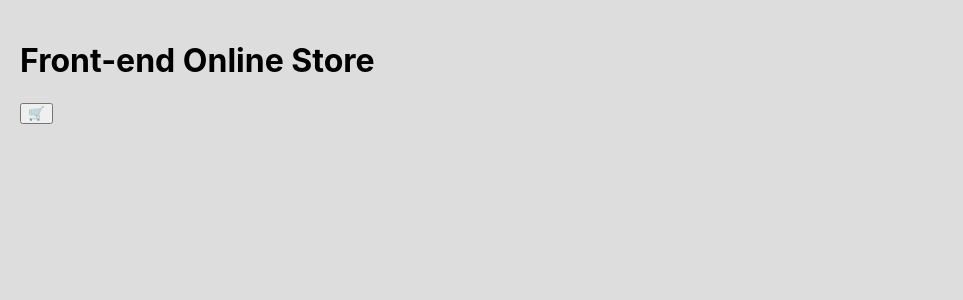
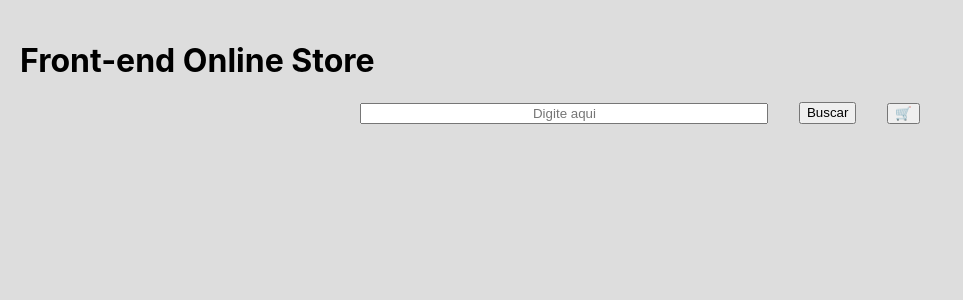
Before and after one commit to gustavodutradev/Project-Online-Store, a React (Create React App) app: page /product/1 in a window 1280 px wide. Shown: the top 300 px of the page, without its empty margins (0-963 px from the left). Built offline with nearby package versions, Linux system fonts and the light colour scheme.

Commit message:
Requisito 6 finalizado

```diff
--- a/src/App.js
+++ b/src/App.js
@@ -1,24 +1,98 @@
-/* eslint-disable no-unused-vars */
+// Main Imports
 import React from 'react';
 import './App.css';
-import { Switch, Route, Link, BrowserRouter } from 'react-router-dom';
+// Logic Imports
+import { Switch, Route, BrowserRouter } from 'react-router-dom';
+import * as api from './services/api';
+// Component Imports
 import Carrinho from './components/Carrinho';
 import Content from './components/Content';
 import SideBar from './components/SideBar';
+import Header from './components/Header';
 
 class App extends React.Component {
+  state = {
+    searchInput: '',
+    clickSearch: false,
+    searchResult: [],
+    filter: '',
+  }
+
+  handleChange = ({ target }) => {
+    this.setState({
+      searchInput: target.value,
+    });
+  }
+
+  createProductCard = (product) => (
+    <div key={ product.id } data-testid="product">
+      <div>
+        <img
+          src={ product.thumbnail }
+          alt={ product.title }
+        />
+      </div>
+      { product.title }
+      <br />
+      { product.price
+        .toLocaleString('pt-BR',
+          { style: 'currency',
+            currency: product.currency_id,
+            minimumFractionDigits: 2 }) }
+    </div>
+  )
+
+  searchRequest = async () => {
+    const { searchInput } = this.state;
+    const request = await api.getProductsFromCategoryAndQuery('', searchInput);
+    const { results } = await request;
+
+    const arrayOfItens = results.map((product) => this.createProductCard(product));
+
+    this.setState({
+      searchResult: arrayOfItens,
+      clickSearch: true,
+    });
+  }
+
+  setFilterCategory = async (categoryId) => {
+    const { searchInput } = this.state;
+    const request = await api.getProductsFromCategoryAndQuery(categoryId, searchInput);
+    const { results } = await request;
+
+    const arrayOfItens = results.map((product) => this.createProductCard(product));
+
+    this.setState({
+      searchResult: arrayOfItens,
+      clickSearch: true,
+    });
+  }
+
   render() {
+    const { searchInput, searchResult, clickSearch, filter } = this.state;
+
     return (
       <BrowserRouter>
-        <div>
-          <h1>Front-end Online Store</h1>
-          <Link data-testid="shopping-cart-button" to="/carrinho">
-            <button type="submit">🛒</button>
-          </Link>
+        <h1>Front-end Online Store</h1>
+        <div className="header">
+
+          <Header
+            handleChange={ this.handleChange }
+            searchRequest={ this.searchRequest }
+          />
+        </div>
+        <div className="page-body">
           <Switch>
             <Route exact path="/">
-              <Content />
-              <SideBar />
+              <SideBar
+                setFilterCategory={ this.setFilterCategory }
+              />
+              <Content
+                searchInput={ searchInput }
+                searchResult={ searchResult }
+                filter={ filter }
+                clickSearch={ clickSearch }
+              />
             </Route>
             <Route exact path="/carrinho" component={ Carrinho } />
           </Switch>
--- a/src/components/Content.jsx
+++ b/src/components/Content.jsx
@@ -1,87 +1,35 @@
+// Main Imports
 import React, { Component } from 'react';
-import * as api from '../services/api';
+import PropTypes from 'prop-types';
 
 class Content extends Component {
-  state = {
-    searchInput: '',
-    clickSearch: false,
-    searchResult: [],
-  }
+  render() {
+    // Props Import
+    const { searchInput, searchResult, clickSearch } = this.props;
 
-  handleChange = ({ target }) => {
-    this.setState({
-      searchInput: target.value,
-    });
-  }
-
-  searchRequest = async () => {
-    const { searchInput } = this.state;
-    const request = await api.getProductsFromCategoryAndQuery('', searchInput);
-    const { results } = await request;
-
-    let arrayOfItens = 'Nenhum produto foi encontrado';
-
-    if (results.length > 0) {
-      arrayOfItens = results.map((product) => (
-        <div key={ product.id } data-testid="product">
-          <div>
-            <img
-              src={ product.thumbnail }
-              alt={ product.title }
-            />
-          </div>
-          { product.title }
-          <br />
-          { product.price
-            .toLocaleString('pt-BR',
-              { style: 'currency',
-                currency: product.currency_id,
-                minimumFractionDigits: 2 }) }
-        </div>
-      ));
-    }
-
-    this.setState({
-      searchResult: arrayOfItens,
-      clickSearch: true,
-    });
-  }
-
-  render() {
-    // Input Handler - Checker
-    const { searchInput, searchResult, clickSearch } = this.state;
+    // Input Checker
     const searchMinLimit = 0;
     const searchRule = searchInput.length > searchMinLimit;
 
     return (
-      <div>
-        <label htmlFor="home-initial-message">
-          <input
-            type="text"
-            id="home-initial-message"
-            onChange={ this.handleChange }
-            placeholder="Digite aqui"
-            data-testid="query-input"
-          />
-        </label>
-        <button
-          type="submit"
-          data-testid="query-button"
-          onClick={ this.searchRequest }
-        >
-          Buscar
-        </button>
+      <div className="search-results">
         {searchRule ? '' : (
-          <p
-            data-testid="home-initial-message"
-          >
+          <div data-testid="home-initial-message">
             Digite algum termo de pesquisa ou escolha uma categoria.
-          </p>
+          </div>
         )}
-        { clickSearch && searchResult }
+        { clickSearch && (searchResult.length > 0
+          ? searchResult
+          : <div>Nenhum produto foi encontrado</div>) }
       </div>
     );
   }
 }
 
+Content.propTypes = {
+  searchInput: PropTypes.string.isRequired,
+  searchResult: PropTypes.instanceOf(Array).isRequired,
+  clickSearch: PropTypes.bool.isRequired,
+};
+
 export default Content;
--- /dev/null
+++ b/src/components/Header.jsx
@@ -0,0 +1,41 @@
+import React, { Component } from 'react';
+import PropTypes from 'prop-types';
+import { Link } from 'react-router-dom';
+
+class Header extends Component {
+  render() {
+    const { handleChange, searchRequest } = this.props;
+
+    return (
+      <div className="header-bar">
+        <label htmlFor="home-initial-message">
+          <input
+            type="text"
+            id="home-initial-message"
+            onChange={ handleChange }
+            placeholder="Digite aqui"
+            data-testid="query-input"
+            className="search-input"
+          />
+        </label>
+        <button
+          type="submit"
+          data-testid="query-button"
+          onClick={ searchRequest }
+        >
+          Buscar
+        </button>
+        <Link data-testid="shopping-cart-button" to="/carrinho">
+          <button type="submit">🛒</button>
+        </Link>
+      </div>
+    );
+  }
+}
+
+Header.propTypes = {
+  handleChange: PropTypes.func.isRequired,
+  searchRequest: PropTypes.func.isRequired,
+};
+
+export default Header;
--- a/src/components/SideBar.jsx
+++ b/src/components/SideBar.jsx
@@ -1,5 +1,6 @@
 /* eslint-disable react/no-unused-state */
 import React, { Component } from 'react';
+import PropTypes from 'prop-types';
 import * as api from '../services/api';
 
 class SideBar extends Component {
@@ -18,6 +19,7 @@ getCategoriesResponse = async () => {
 
 render() {
   const { categoriesList } = this.state;
+  const { setFilterCategory } = this.props;
   return (
     <div className="categories-container">
       {
@@ -27,6 +29,7 @@ render() {
             key={ category.id }
             type="button"
             data-testid="category"
+            onClick={ () => setFilterCategory(category.id) }
           >
             {' '}
             { category.name }
@@ -39,4 +42,8 @@ render() {
 }
 }
 
+SideBar.propTypes = {
+  setFilterCategory: PropTypes.func.isRequired,
+};
+
 export default SideBar;
--- a/src/index.css
+++ b/src/index.css
@@ -7,6 +7,7 @@ body {
   -moz-osx-font-smoothing: grayscale;
   padding: 20px;
   background-color: rgb(221, 221, 221);
+  height: 100vh;
 }
 
 code {
@@ -14,9 +15,39 @@ code {
     monospace;
 }
 
+.header-bar {
+  display: flex;
+  max-width: 50%;
+  flex-flow: row wrap;
+  justify-content: space-evenly;
+  margin: auto;
+}
+
+.search-input {
+  width: 400px;
+  text-align: center;
+}
+
+.page-body {
+  display: flex;
+  flex-flow: row nowrap;
+}
+
 .categories-container {
   display: flex;
   flex-direction: column;
   gap: 10px;
   width: 200px;
+  height: 100vh;
+  overflow-y:visible;
 }
+
+.search-results {
+  display: flex;
+  width: 100%;
+  height: 100%;
+  flex-flow: row wrap;
+  align-content: flex-start;
+  justify-content: center;
+  padding: 20px;
+}
```
